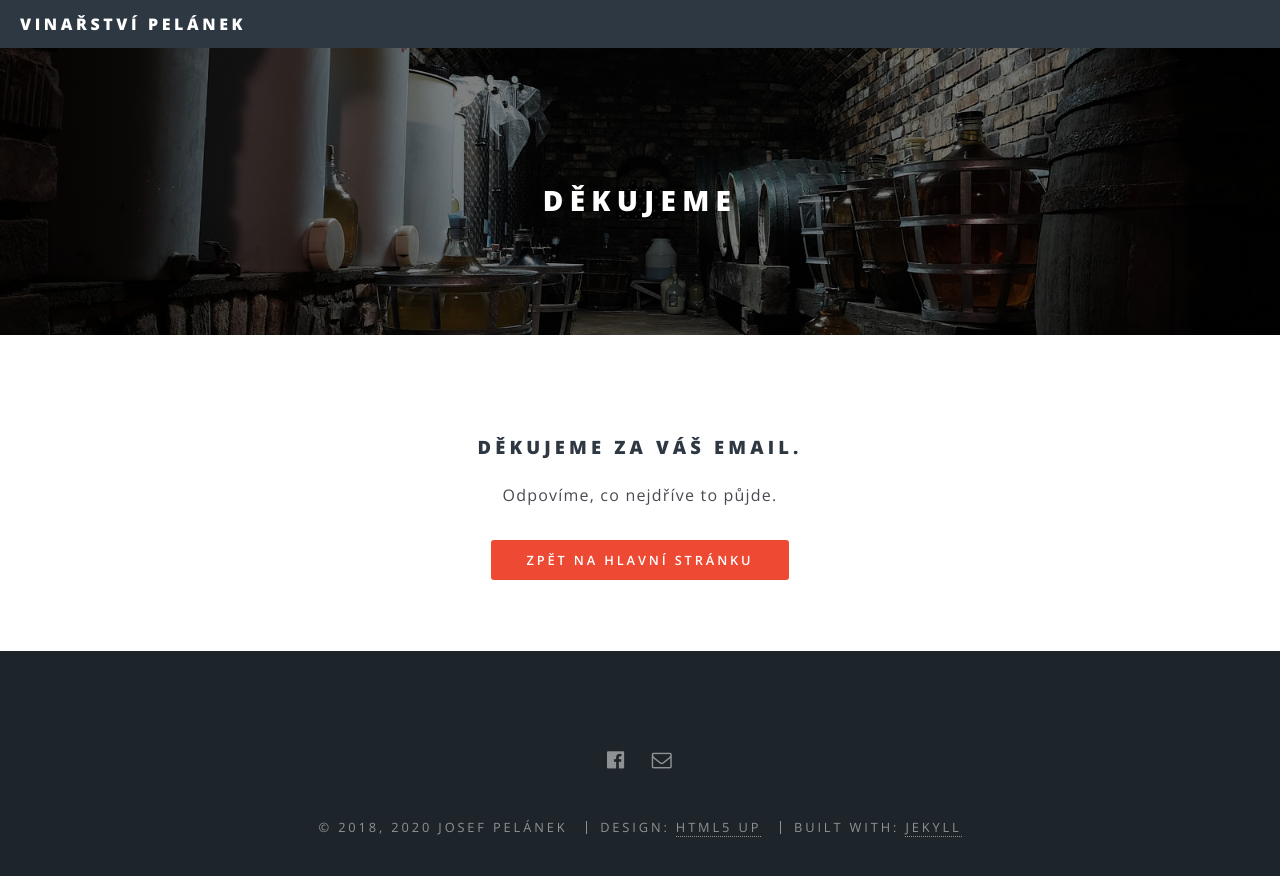
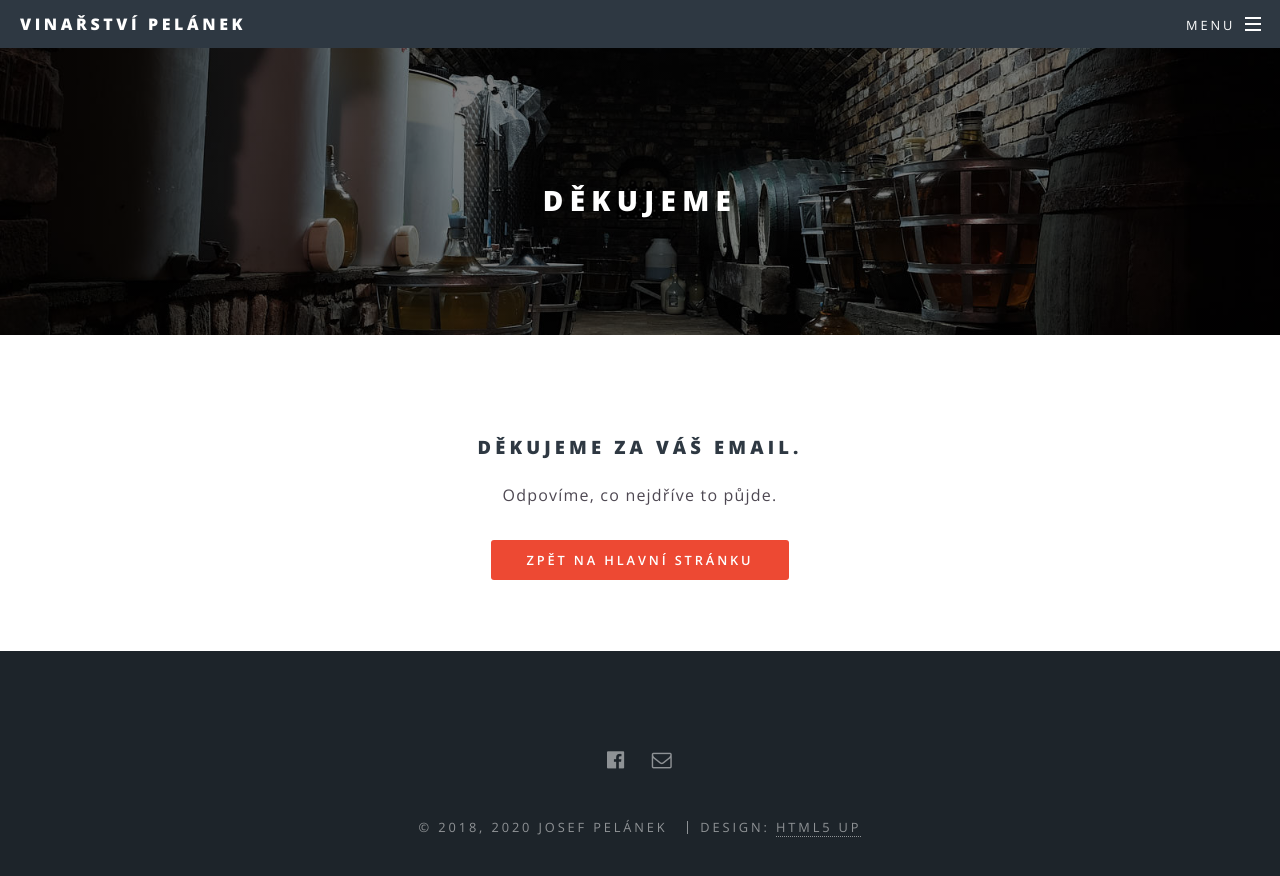
Before and after one commit to luk355/vinarstvi-pelanek, a Jekyll site: the page built from diky.html, in a window 1280 px wide and 930 px high. Shown: the top 876 px of the window. Built offline with Jekyll 4.4.1, drawn with Linux system fonts in a browser that asks for light colours.

Commit message:
added menu and basic readme file

```diff
--- a/_includes/footer.html
+++ b/_includes/footer.html
@@ -22,6 +22,5 @@
     {{ thisyear }}
     {% if site.owner %}{{ site.owner }}{% else %}{{ site.title }}{% endif %}</li>
     <li>Design: <a href="http://html5up.net" target="_blank">HTML5 UP</a></li>
-    <li>Built with: <a href="http://jekyllrb.com" target="_blank">Jekyll</a></li>
   </ul>
 </footer>
--- a/_includes/header.html
+++ b/_includes/header.html
@@ -1,25 +1,25 @@
 <!-- Header -->
 <header id="header"{% if page.layout == 'landing' %} class="alt"{% endif %}>
   <h1><a href="{{ site.baseurl }}/index.html">{{ site.title }}</a></h1>
-  <!-- <nav id="nav">
+  <nav id="nav">
     <ul>
       <li class="special">
         <a href="#menu" class="menuToggle"><span>Menu</span></a>
         <div id="menu">
           <ul>
-            <li><a href="index.html">Home</a></li>
-            {% for my_page in site.pages %}
-            {% if my_page.title %}
-            <li><a href="{{ my_page.url | prepend: site.baseurl }}">{{ my_page.title }}</a></li>
-            {% endif %}
+            <li><a href="index.html">Domů</a></li>
+            {% for page in site.pages %}
+              {% unless page.exclude %}
+                {% if page.title %}
+                <li><a href="{{ page.url | prepend: site.baseurl }}">{{ page.title }}</a></li>
+                {% endif %}
+              {% endunless %}
             {% endfor %}
-            <li><a href="#">Sign Up</a></li>
-            <li><a href="#">Log In</a></li>
-            <li><a href="{{ "/feed.xml" | prepend: site.baseurl }}"
-                   class="icon fa-feed"> RSS Feed</a></li>
+            <!-- <li><a href="{{ "/feed.xml" | prepend: site.baseurl }}"
+                   class="icon fa-feed"> RSS Feed</a></li> -->
           </ul>
         </div>
       </li>
     </ul>
-  </nav> -->
+  </nav>
 </header>
--- a/diky.html
+++ b/diky.html
@@ -1,6 +1,7 @@
 ---
 layout: page
 title: Děkujeme
+exclude: true
 ---
 
 <div class="align-center">
```
Also changed, not shown: REDME.md (added, +9 -0 lines), Gemfile.lock.
